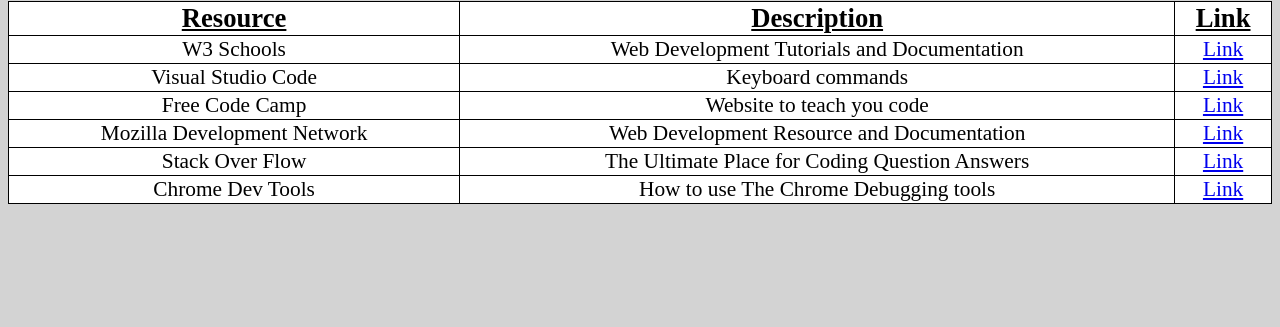
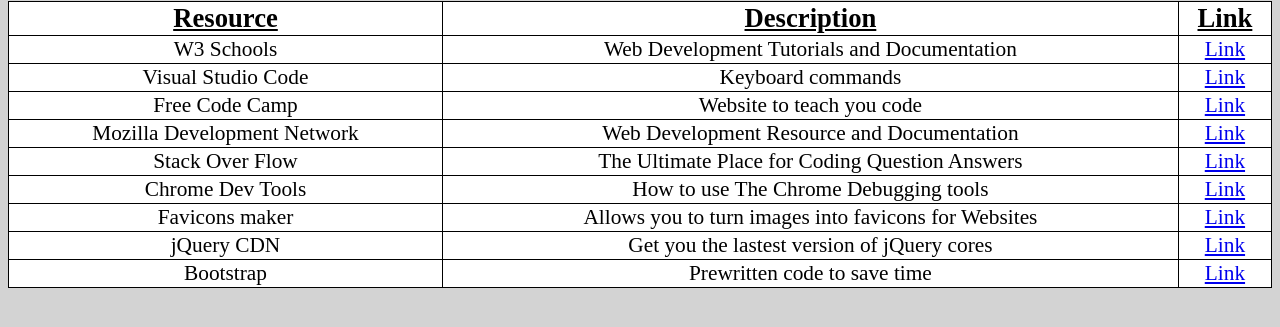
Before and after one commit to ZackerySpears/Resource-Table-Site, a plain HTML site: page index.html in a window 1280 px wide. Shown: the part 79-406 px from the top of the page. Drawn offline with Linux system fonts and the light colour scheme.

Commit message:
Added Favicon, jQuery, and bootstrap resources

```diff
--- a/index.html
+++ b/index.html
@@ -95,6 +95,30 @@
                         </td>
                     </tr>
 
+                    <tr>
+                        <td>Favicons maker</td>
+                        <td>Allows you to turn images into favicons for Websites</td>
+                        <td>
+                            <a href="https://favicon.io/" target="_blank">Link</a>
+                        </td>
+                    </tr>
+
+                    <tr>
+                        <td>jQuery CDN</td>
+                        <td>Get you the lastest version of jQuery cores</td>
+                        <td>
+                            <a href="https://code.jquery.com/" target="_blank">Link</a>
+                        </td>
+                    </tr>
+
+                    <tr>
+                        <td>Bootstrap</td>
+                        <td>Prewritten code to save time</td>
+                        <td>
+                            <a href="https://getbootstrap.com/" target="_blank">Link</a>
+                        </td>
+                    </tr>
+
                 </table>
 
        </body>
```
